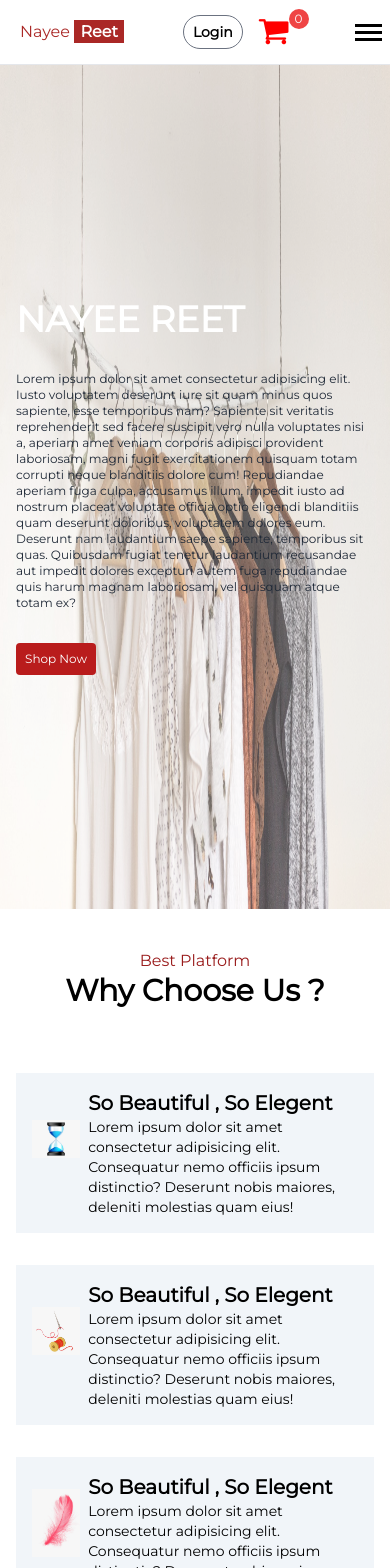
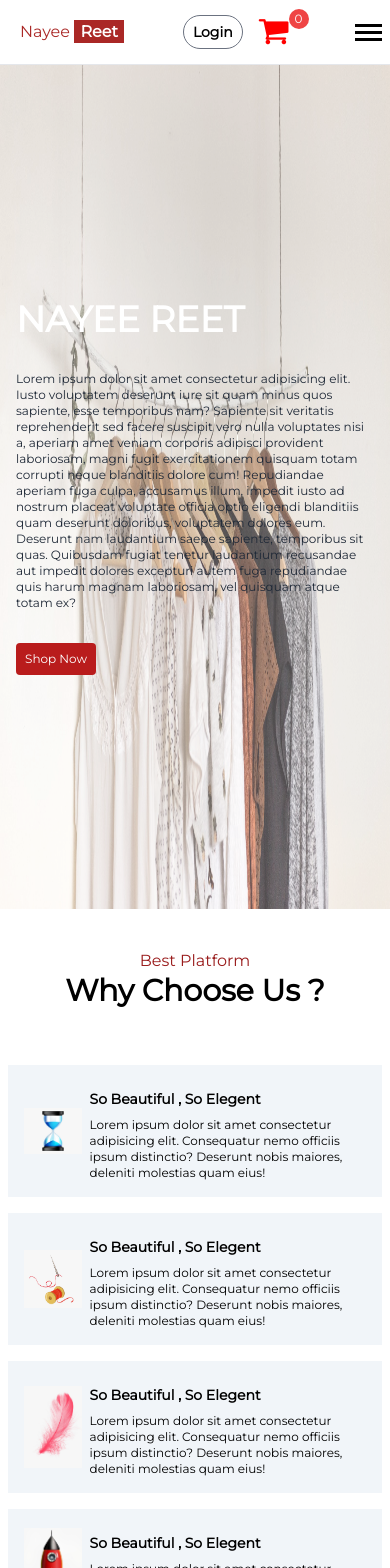
Before and after one commit to MuhammadHamza9025/nayee_reet, a React (Create React App) app: page /about in a window 390 px wide. Shown: the top 1568 px of the page. Built offline with nearby package versions, Linux system fonts and the light colour scheme.

Commit message:
Merge branch 'main' of https://github.com/MuhammadHamza9025/nayee_reet

```diff
--- a/src/App.css
+++ b/src/App.css
@@ -795,6 +795,14 @@
 
 }
 
+@media screen and (max-width: 350px) {
+  .para p {
+    font-size: 3.5em;
+    font-weight: 300;
+    width: 6em;
+  }
+}
+
 
 
 /* HOme media  */
--- a/src/Components/About.js
+++ b/src/Components/About.js
@@ -11,7 +11,7 @@ const About = () => {
 
                 <div className='h-[100%] w-[100%] absolute' ><img src={aboutpic} alt="" className='opacity-70 h-[100%] w-[100%]' /></div>
 
-                <div className='absolute z-10 flex w-[98%] sm:w-[60%] h-[100%] flex-col p-4 justify-center'>
+                <div className='absolute z-9 flex w-[98%] sm:w-[60%] h-[100%] flex-col p-4 justify-center'>
                     <h1 className=' text-4xl sm:text-6xl text-white font-bold'>NAYEE REET</h1>
                     <p className='text-gray-800 my-8 text-xs sm:text-sm '>Lorem ipsum dolor sit amet consectetur adipisicing elit. Iusto voluptatem deserunt iure sit quam minus quos sapiente, esse temporibus nam? Sapiente sit veritatis reprehenderit sed facere suscipit vero nulla voluptates nisi a, aperiam amet veniam corporis adipisci provident laboriosam, magni fugit exercitationem quisquam totam corrupti neque blanditiis dolore cum! Repudiandae aperiam fuga culpa, accusamus illum, impedit iusto ad nostrum placeat voluptate officia optio eligendi blanditiis quam deserunt doloribus, voluptatem dolores eum. Deserunt nam laudantium saepe sapiente, temporibus sit quas. Quibusdam fugiat tenetur laudantium recusandae aut impedit dolores excepturi autem fuga repudiandae quis harum magnam laboriosam, vel quisquam atque totam ex?</p>
                     <button className='bg-red-700 text-white w-[80px] text-xs sm:text-base sm:w-[120px] p-2 rounded'>Shop Now</button>
--- a/src/Components/About3rdPortion.js
+++ b/src/Components/About3rdPortion.js
@@ -5,8 +5,8 @@ const About3rdPortion = () => {
     return (
         <>
             <div className='w-[80%] m-auto flex sm:justify-between flex-col sm:flex-row  mt-20 p-4'>
-                <div className='relative'><div className='h-[300px] w-[300px] bg-gray-500  border rotate-12 bg-opacity-30 absolute z-0 top-0 left-0'></div><img src={aboutimg} className='h-[300px] w-[300px] object-center object-cover relative z-90' alt="" /></div>
-                <div className=' w-[90%] sm:w-[40%] my-[4em] sm:my-0 flex flex-col'><h1 className='text-2xl font-bold mb-4'>Get the Best Design For your Tradition </h1>
+                <div className='relative'><div className='sm:h-[300px] sm:w-[300px] h-[200px] w-[200px] bg-gray-500  border rotate-12 bg-opacity-30 absolute z-0 top-0 left-0'></div><img src={aboutimg} className='sm:h-[300px] sm:w-[300px] h-[200px] w-[200px] object-center object-cover relative z-90' alt="" /></div>
+                <div className=' w-[100%] sm:w-[40%] my-[4em] sm:my-0 flex flex-col'><h1 className='text-2xl font-bold mb-4'>Get the Best Design For your Tradition </h1>
                     <div >
                         <span className='leading-[0.02] text-sm '> Lorem ipsum dolor sit amet, consectetur adipisicing elit. Fugit iure consequatur numquam neque pariatur omnis nihil ipsam eum maxime nesciunt!</span>
                         <ul className='my-4 space-y-3 text-sm mx-3'>
@@ -23,7 +23,7 @@ const About3rdPortion = () => {
             </div >
 
 
-            <blockquote class="  my-14 text-lg italic font-semibold text-gray-900 dark:text-white  flex justify-between flex-col w-[96%] sm:w-[50%] m-auto ">
+            <blockquote class=" my-6 mt-0 sm:my-14  text-sm sm:text-lg italic font-semibold text-gray-900 dark:text-white  flex justify-between flex-col w-[96%] sm:w-[50%] m-auto ">
                 <svg class="w-8 h-8 text-gray-400 dark:text-gray-600 mb-4" aria-hidden="true" xmlns="http://www.w3.org/2000/svg" fill="currentColor" viewBox="0 0 18 14">
                     <path d="M6 0H2a2 2 0 0 0-2 2v4a2 2 0 0 0 2 2h4v1a3 3 0 0 1-3 3H2a1 1 0 0 0 0 2h1a5.006 5.006 0 0 0 5-5V2a2 2 0 0 0-2-2Zm10 0h-4a2 2 0 0 0-2 2v4a2 2 0 0 0 2 2h4v1a3 3 0 0 1-3 3h-1a1 1 0 0 0 0 2h1a5.006 5.006 0 0 0 5-5V2a2 2 0 0 0-2-2Z" />
                 </svg>
--- a/src/Components/AboutChoose.js
+++ b/src/Components/AboutChoose.js
@@ -43,11 +43,11 @@ const AboutChoose = () => {
                     {
                         choose.map((item) => {
                             return (
-                                <div className='flex bg-slate-100 p-4  w-[500px] m-[1em]'>
+                                <div className='flex bg-slate-100 p-4 w-[96%] sm:w-[500px] my-2 sm:m-[1em] justify-center '>
                                     <div className='h-[100px] w-[200px]'><img src={item.url} alt="" className='h-[100%] w-[100%] object-contain' /></div>
                                     <div className='flex flex-col mx-2 justify-center'>
-                                        <span className='font-bold text-xl'>{item.name}</span>
-                                        <p className='text-sm'>{item.title}</p>
+                                        <span className='font-bold  text-sm sm:text-xl my-2'>{item.name}</span>
+                                        <p className=' text-xs sm:text-sm'>{item.title}</p>
                                     </div>
                                 </div>
                             )
--- a/src/Components/Customers.jsx
+++ b/src/Components/Customers.jsx
@@ -148,7 +148,7 @@ const Customers = () => {
                                 cusapi.map((val) => {
                                     return (
                                         <>
-                                            <div className="mainbox mx-10  w-[260px] h-[300px]">
+                                            <div className="mainbox mx-10  w-[260px] h-[340px]">
                                                 <div className="headin">{val.heading}</div>
                                                 <div className=" text-xs p-0 m-0">{val.para}</div>
                                                 <div className="profile"><div className="pro"><img src={val.pic} alt="" /></div></div>
--- a/src/Components/Home.jsx
+++ b/src/Components/Home.jsx
@@ -19,7 +19,7 @@ export default function Home() {
                 <div className="pic1 x"> <img src={pic1} alt="" /></div>
 
                 <div className="paraandpic">
-                    <div className="para"><p>TRADITION <span>MEETS</span> FASHION</p>
+                    <div className="para "><p>TRADITION <span>MEETS</span> FASHION</p>
                         <button>Explore</button></div>
                     <div className="anti hidden  sm:flex">
                         <img src={pic2} alt="" />
```
